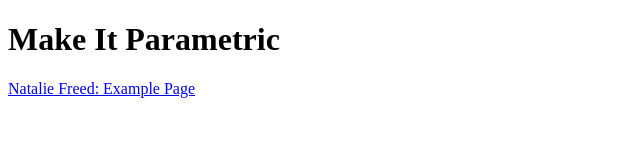
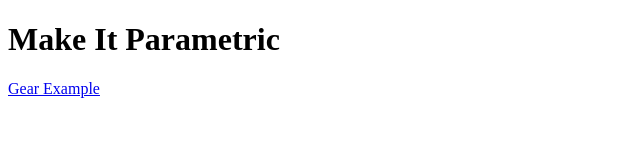
Before and after one commit to LWHSComputingFall16/make-it-parametric, a plain HTML site: page index.html in a window 1280 px wide. Shown: the whole page, without its empty margins (0-640 px from the left). Drawn offline with Linux system fonts and the light colour scheme.

Commit message:
Update index.html

```diff
--- a/index.html
+++ b/index.html
@@ -7,7 +7,7 @@
 
       <h1>Make It Parametric</h1>
 
-      <a href="natalie-freed">Natalie Freed: Example Page</a>
+      <a href="gear-example">Gear Example</a>
 
   </body>
 </html>
```
